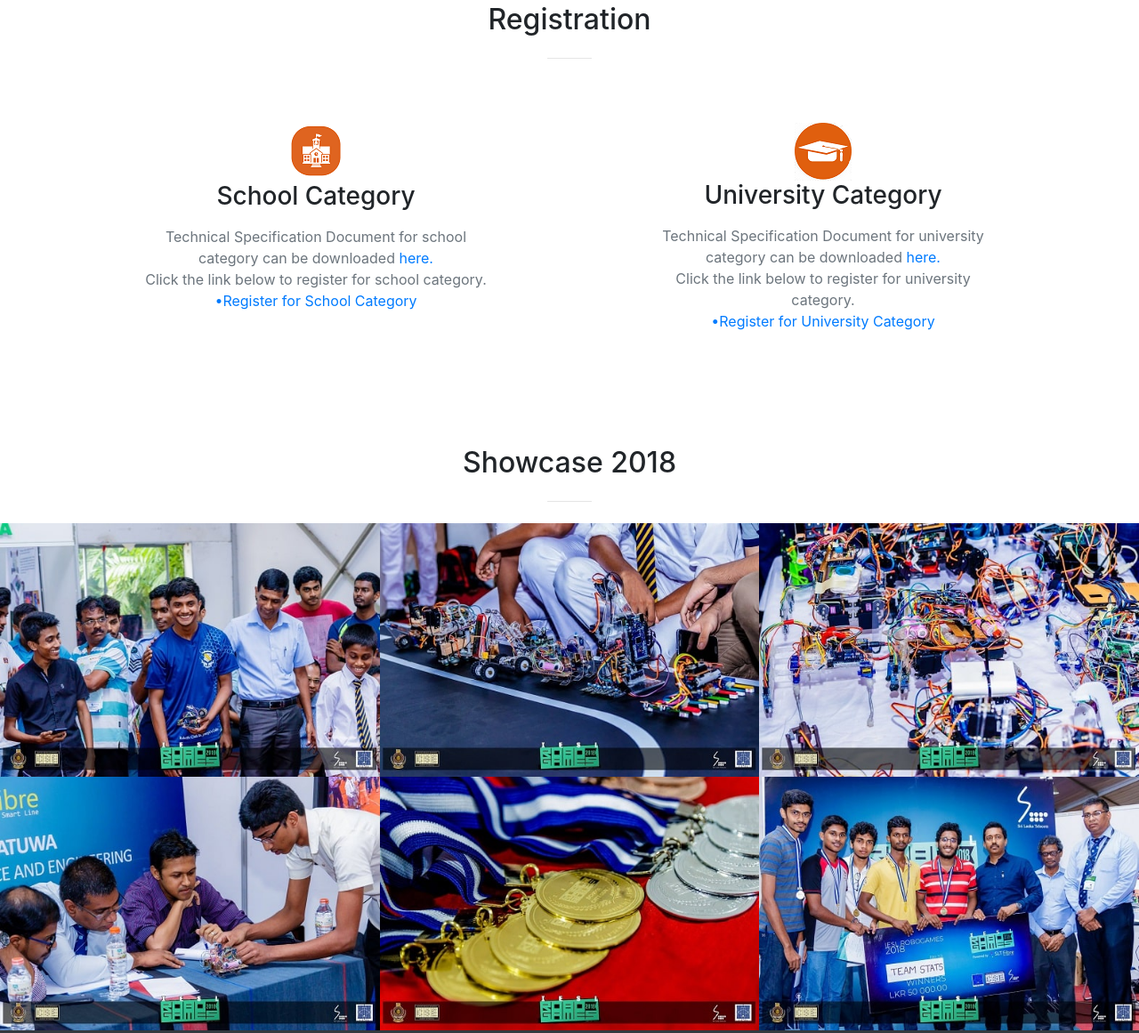
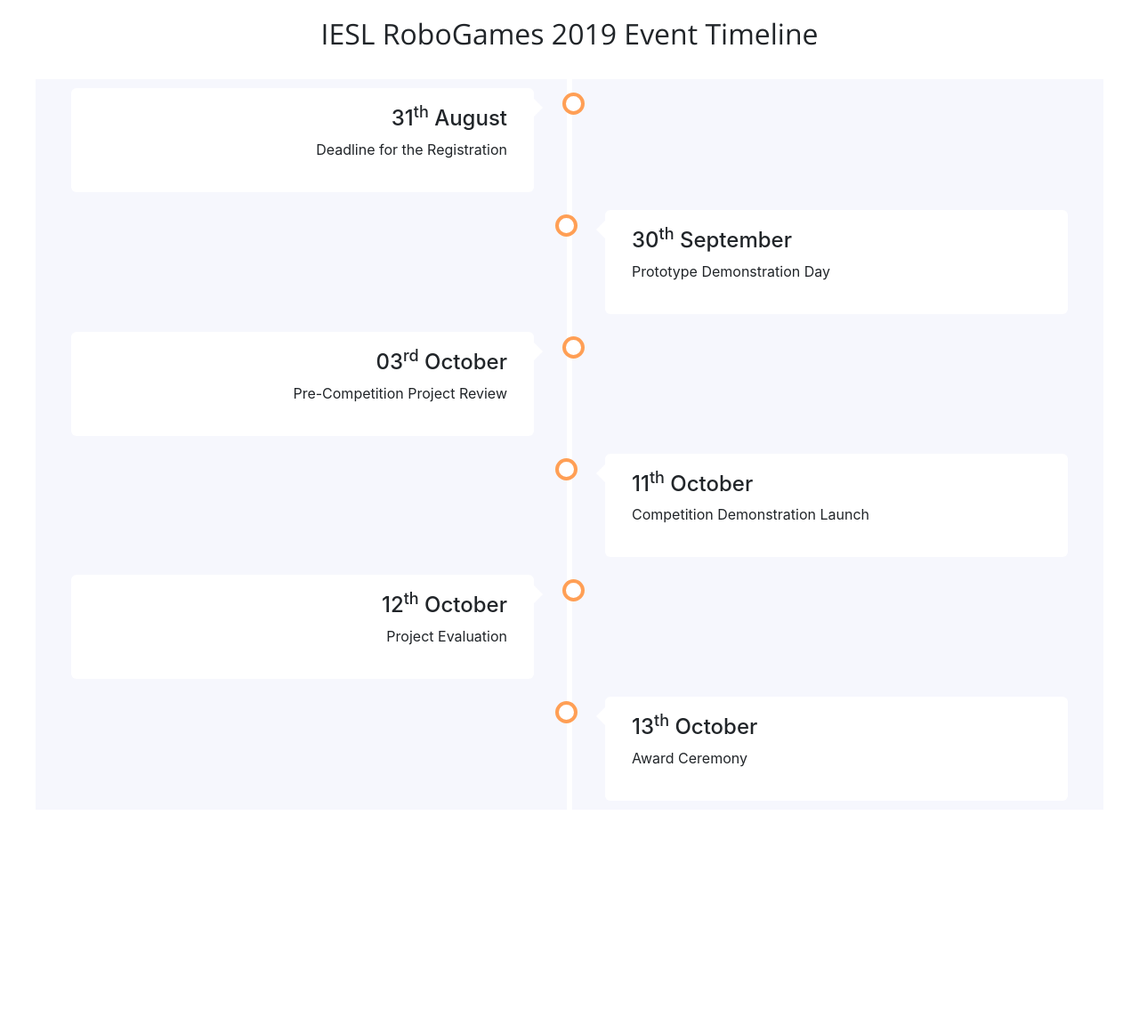
Before and after one commit to rumeshmadhusanka/robo, a website with bundled scripts: page index.html in a window 1280 px wide. Shown: the part 1850-3011 px from the top of the page at 89% size. Built offline with nearby package versions, Linux system fonts and the light colour scheme; files whose address does not match are found by name.

Commit message:
timeline

```diff
--- a/index.html
+++ b/index.html
@@ -117,6 +117,196 @@
             </div>
         </div>
     </div>
+</section>
+<section id="timeline">
+
+    <p></p>
+    <div class="section-header">
+
+        <h2 class="h2 text-center" style="font-family: 'Open Sans', 'Helvetica Neue', Arial, sans-serif"> IESL RoboGames 2019 Event Timeline</h2>
+        <br>
+    </div>
+
+    <style>
+        /* * {
+              box-sizing: border-box;
+            }
+
+            body {
+              background-color: #474e5d;
+              font-family: Helvetica, sans-serif;
+            } */
+
+        /* The actual timeline (the vertical ruler) */
+        .timeline {
+            background-color: #f6f7fd;
+            position: relative;
+            max-width: 1200px;
+            margin: 0 auto;
+        }
+
+        /* The actual timeline (the vertical ruler) */
+        .timeline::after {
+            content: '';
+            position: absolute;
+            width: 6px;
+            background-color: white;
+            top: 0;
+            bottom: 0;
+            left: 50%;
+            margin-left: -3px;
+        }
+
+        /* timeline-Container around content */
+        .timeline-container {
+            padding: 10px 40px;
+            position: relative;
+            background-color: inherit;
+            width: 50%;
+        }
+
+        /* The circles on the timeline */
+        .timeline-container::after {
+            content: '';
+            position: absolute;
+            width: 25px;
+            height: 25px;
+            right: -17px;
+            background-color: white;
+            border: 4px solid #FF9F55;
+            top: 15px;
+            border-radius: 50%;
+            z-index: 1;
+        }
+
+        /* Place the timeline-container to the left */
+        .left {
+            text-align: right;
+            left: 0;
+        }
+
+        /* Place the timeline-container to the right */
+        .right {
+            left: 50%;
+        }
+
+        /* Add arrows to the left timeline-container (pointing right) */
+        .left::before {
+            content: " ";
+            height: 0;
+            position: absolute;
+            top: 22px;
+            width: 0;
+            z-index: 1;
+            right: 30px;
+            border: medium solid white;
+            border-width: 10px 0 10px 10px;
+            border-color: transparent transparent transparent white;
+        }
+
+        /* Add arrows to the right timeline-container (pointing left) */
+        .right::before {
+            content: " ";
+            height: 0;
+            position: absolute;
+            top: 22px;
+            width: 0;
+            z-index: 1;
+            left: 30px;
+            border: medium solid white;
+            border-width: 10px 10px 10px 0;
+            border-color: transparent white transparent transparent;
+        }
+
+        /* Fix the circle for timeline-containers on the right side */
+        .right::after {
+            left: -16px;
+        }
+
+        /* The actual content */
+        .content {
+            padding: 20px 30px;
+            background-color: white;
+            position: relative;
+            border-radius: 6px;
+        }
+
+        /* Media queries - Responsive timeline on screens less than 600px wide */
+        @media screen and (max-width: 600px) {
+
+            /* Place the timelime to the left */
+            .timeline::after {
+                left: 31px;
+            }
+
+            /* Full-width timeline-containers */
+            .timeline-container {
+                width: 100%;
+                padding-left: 70px;
+                padding-right: 25px;
+            }
+
+            /* Make sure that all arrows are pointing leftwards */
+            .timeline-container::before {
+                left: 60px;
+                border: medium solid white;
+                border-width: 10px 10px 10px 0;
+                border-color: transparent white transparent transparent;
+            }
+
+            /* Make sure all circles are at the same spot */
+            .left::after,
+            .right::after {
+                left: 15px;
+            }
+
+            /* Make all right timeline-containers behave like the left ones */
+            .right {
+                left: 0%;
+            }
+        }
+    </style>
+
+    <div class="timeline">
+        <div class="timeline-container left">
+            <div class="content">
+                <h4>31<sup>th</sup> August</h4>
+                <p>Deadline for the Registration</p>
+            </div>
+        </div>
+        <div class="timeline-container right">
+            <div class="content">
+                <h4>30<sup>th</sup> September</h4>
+                <p>Prototype Demonstration Day</p>
+            </div>
+        </div>
+        <div class="timeline-container left">
+            <div class="content">
+                <h4>03<sup>rd</sup> October</h4>
+                <p>Pre-Competition Project Review</p>
+            </div>
+        </div>
+        <div class="timeline-container right">
+            <div class="content">
+                <h4>11<sup>th</sup> October</h4>
+                <p>Competition Demonstration Launch</p>
+            </div>
+        </div>
+        <div class="timeline-container left">
+            <div class="content">
+                <h4>12<sup>th</sup> October</h4>
+                <p>Project Evaluation</p>
+            </div>
+        </div>
+        <div class="timeline-container right">
+            <div class="content">
+                <h4>13<sup>th</sup> October</h4>
+                <p>Award Ceremony</p>
+            </div>
+        </div>
+    </div>
+
+
 </section>
 
 <section id="registration">
```
